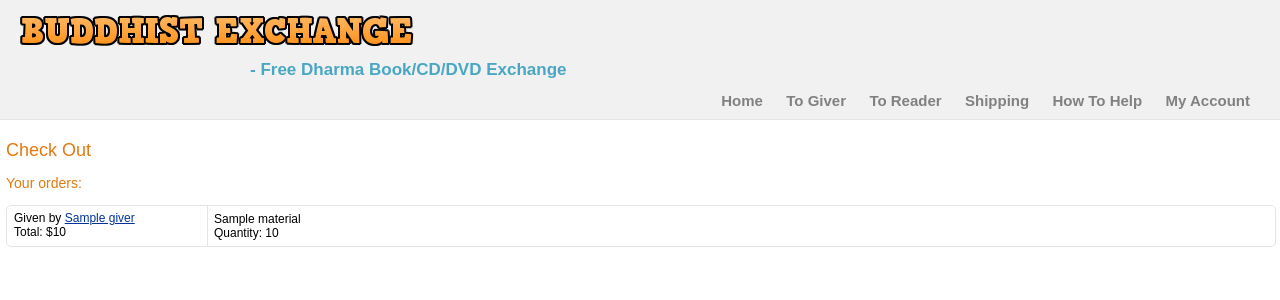
After one commit to sabrinasun/befree, a Django app: template templates/check_out.html in a window 1280 px wide. The commit adds this page. Shown: the top 300 px of the page. Run offline with Django 3.2, Linux system fonts and the light colour scheme; the template is opened without the code that fills it: most values are stand-ins (such as "Sample title", 1, 10 or a date in 2020).

Commit message:
checkout

```diff
--- a/core/admin.py
+++ b/core/admin.py
@@ -8,3 +8,7 @@ class MaterialAdmin(admin.ModelAdmin):
 admin.site.register(Material, MaterialAdmin)
 
 admin.site.register(Author)
+
+admin.site.register(Order,
+    list_display = ('reader', 'material', 'quantity'),
+)
--- a/core/models.py
+++ b/core/models.py
@@ -101,6 +101,8 @@ class Order(models.Model):
     pay_date = models.DateTimeField(null=True, blank=True)
     payment_detail = models.TextField(blank=True)
 
+    def get_total_price(self):
+        return self.material.price * self.quantity
 
 #~ class OrderDetail(models.Model):
     #~ order = models.ForeignKey(Order)
--- a/core/urls.py
+++ b/core/urls.py
@@ -18,4 +18,5 @@ urlpatterns = patterns('core.views',
     url(r'^account/material/new/$', to_template('account/material_new.html'), name='account_material_new'),
     url(r'^account/material/new/existing/$', to_template('account/material_new_from_existing.html'), name='material_new_from_existing'),
     url(r'^users/(?P<username>[\w.@+-]+)/$', 'user_profile', name='user_profile'),
+    url(r'^check_out/$', 'check_out', name='check_out'),
 )
--- a/templates/base.html
+++ b/templates/base.html
@@ -37,7 +37,7 @@
 			<div style="float:left;"><img width="50px" valign="top" src="{{ MEDIA_URL }}img/bag.jpg"></div>
 			<div>
 				<div style="width:200px;">{{ order_items_count }} Items In Your Bag</div>
-				<div style="padding-left:-200px;text-align:left"><div style="float:right;" class="button"><a href="checkout.htm">Check Out</a></div></div>
+				<div style="padding-left:-200px;text-align:left"><div style="float:right;" class="button"><a href="{% url 'check_out' %}">Check Out</a></div></div>
 			</div>
 		</div>
 
--- /dev/null
+++ b/templates/check_out.html
@@ -0,0 +1,24 @@
+{% extends 'base.html' %}
+
+{% block content %}
+<h2>Check Out</h2>
+<h3>Your orders:</h3>
+
+<div class="order-box">
+{% for order in orders %}
+    <div class="contentwrapper">
+        <div class="right">
+         {{ order.material.title }}<br>
+         Quantity: {{ order.quantity }}
+        </div>
+    </div>
+    <div class="left">
+        Given by <a href="{{ order.material.giver.get_absolute_url }}">{{ order.material.giver.get_full_name|default:order.material.giver.username }}</a> <br>
+        Total: ${{ order.get_total_price }}<br>
+    </div>
+{% empty %}
+    No orders.
+{% endfor %}
+</div>
+
+{% endblock content %}
```
Also changed, not shown: core/views.py (+18 -2 lines).
